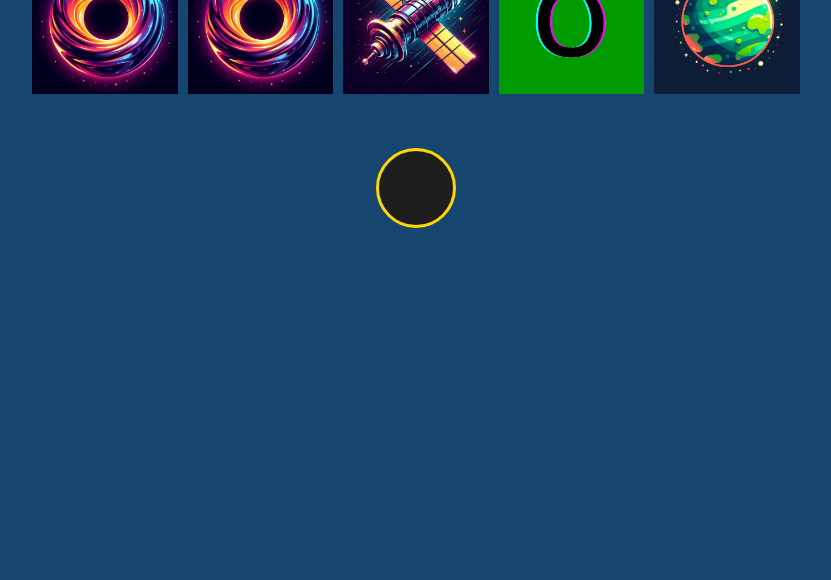
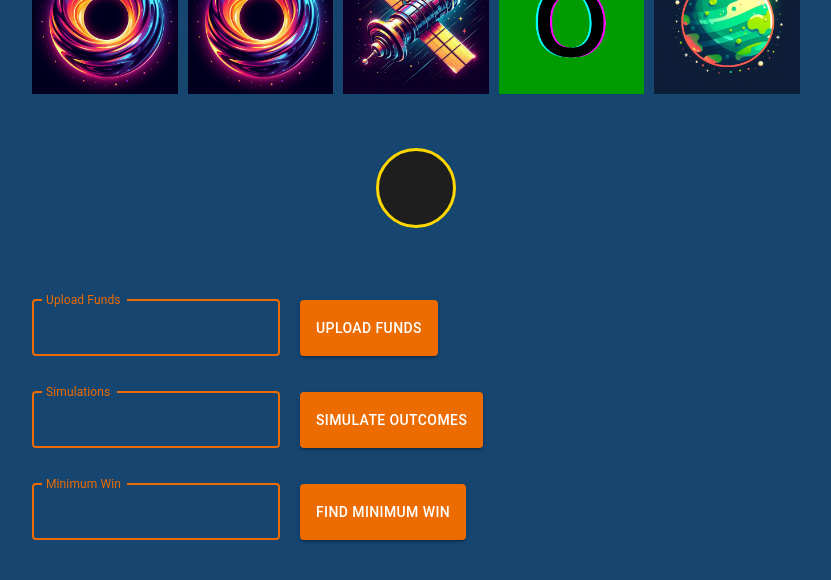
Before and after one commit to gobshmacked/Pokies, a React (Create React App) app: page / in a window 1280 px wide. Shown: the part 1266-1846 px from the top of the page, without its empty margins (224-1055 px from the left). Built offline with nearby package versions, Linux system fonts and the light colour scheme.

Commit message:
implemented money upload and simulations

```diff
--- a/src/react_components/DefaultPage.jsx
+++ b/src/react_components/DefaultPage.jsx
@@ -1,5 +1,8 @@
 import React, { useRef } from 'react'
 import { styled } from '@mui/material'
+import Box from '@mui/material/Box';
+import Button from '@mui/material/Button';
+import TextField from '@mui/material/TextField';
 import { AnswerGrid } from './AnswerGrid'
 import { BaseMachine } from '../pokies_maths/classes/BaseMachine.js'
 import { ScoreMethodA } from '../pokies_maths/classes/ScoreMethodA.js'
@@ -20,6 +23,11 @@ export function DefaultPage(props) {
 	const [winningsArray, setWinningsArray] = React.useState([])
 	const [gameState, setGameState] = React.useState(['green'])
 	const [gameStateChanger, setGameStateChanger] = React.useState(false)
+	const [uploadFunds, setUploadFunds] = React.useState('');
+	const [simulateSpins, setSimulateSpins] = React.useState('');
+	const [nextWinValue, setNextWinValue] = React.useState('');
+	const [showSimulationText, setShowSimulationText] = React.useState(false);
+	const [simulationTexts, setSimulationTexts] = React.useState([0, 0, 0]);
 
 	let scoreArrayA = [145, 33, 35, 37, 39, 41, 100, 150, 250, 450, 800, 100, 550];
 	let probabilityArrayA = [45, 60, 61, 62, 63, 64, 80, 76, 50, 24, 14, 17, 18];
@@ -64,29 +72,6 @@ export function DefaultPage(props) {
 	const machineC = new BaseMachine(scoreMethodC, sequenceGeneratorC);
 
 
-// 	// value of each symbol
-// let scoreArray = [180, 33, 35, 37, 39, 41, 130, 170, 270, 580, 1000, 100, 750];
-// // probability of each symbol
-// let probabilityArray = [40, 65, 66, 67, 68, 69, 80, 76, 50, 24, 14, 17, 18];
-// // probability of appearence in subsequent rows if present in row 1
-// let rowOneMultiplier = [1.2, 1.05, 1.05, 1.05, 1.05, 1.05, 1.2, 1.2, 1.2, 1.2, 1.2, 1, 1]
-// // variables for long term probability effects
-// let longTermWeightingAdd = [0.08, 0.03, -0.03, 0.03, 0.03, 0.03, 0.02, 0.08, 0.15, 0.02, 0.02, 0, 0.05]
-// let longTermWeightingRange = [0.4, 0.2, 0.2, 0.2, 0.2, 0.2, 0.1, 0.23, 0.5, 0.1, 0.25, 0, 0.2]
-
-// 	// backend generator creation start
-
-// 	// sequence generator A, row 1 alters successive rows
-// 	const sequenceGeneratorRef = useRef(null);
-//   if (sequenceGeneratorRef.current === null) {
-//     sequenceGeneratorRef.current = new SequenceGeneratorA(probabilityArray, rowOneMultiplier, longTermWeightingAdd, longTermWeightingRange);
-//   }
-//   const sequenceGenerator = sequenceGeneratorRef.current;
-// 	// const sequenceGenerator = new SequenceGeneratorA(probabilityArray, rowOneMultiplier, longTermWeightingAdd, longTermWeightingRange)
-//   const scoreMethod = new ScoreMethodA(scoreArray);
-//   const machine = new BaseMachine(scoreMethod, sequenceGenerator);
-// 	// backend generator creation end
-
 	function setNewGameState(newState) {
 		setGameState(newState)
 	}
@@ -113,6 +98,11 @@ export function DefaultPage(props) {
 		stateOption2 = 'yellow'
 	}
 
+	function handleMainButtonClick(machine) {
+		nextPokiesNumbers(machine)
+		setShowSimulationText(false)
+	}
+
   function nextPokiesNumbers(machine) {
 		let winningArray = []
 		let nextNumbers = machine.generate()
@@ -124,12 +114,7 @@ export function DefaultPage(props) {
 		setSpins(spins + 1)
 		setWinnings(amountWon)
 		setTotalWinnings(totalWin)
-    let nextNumbersFlattened = [];
-    for (let i = 0; i < 3; i++) {
-      for (let j = 0; j < 5; j++) {
-        nextNumbersFlattened.push(nextNumbers[i][j]);
-      }
-    }
+    let nextNumbersFlattened = flattenOutput(nextNumbers)
 
     // Set all images to null first
     setDelayedPokieNumbers(Array(15).fill(null));
@@ -146,6 +131,26 @@ export function DefaultPage(props) {
     });
   }
 
+	function flattenOutput(array) {
+		let flattenedArray = []
+		for (let i = 0; i < 3; i++) {
+      for (let j = 0; j < 5; j++) {
+        flattenedArray.push(array[i][j]);
+      }
+    }
+		return flattenedArray
+	}
+
+	function setPokiesNumbers(ansArray) {
+		setDelayedPokieNumbers(prev => {
+      const newNumbers = [...prev];
+      flattenOutput(ansArray).forEach((num, index) => {
+        newNumbers[index] = num;
+      });
+      return newNumbers;
+    });
+	}
+
 	function winningIndices(winningArray) {
 		let indices = []
 		for (let i = 0; i < winningArray.length; i++) {
@@ -160,19 +165,26 @@ export function DefaultPage(props) {
 	}
 
 	function checkForPlanetChange(answerArray) {
+		if (checkForPlanetChangeBool(answerArray)) {
+			setTimeout(() => {
+				setGameStateChanger(true);
+			}, 2500);
+		}
+	}
+
+	function checkForPlanetChangeBool(answerArray) {
 		for (let i = 0; i < 3; i++) {
 			let lineShipCount = 0
 			for (let j = 0; j < 5; j++) {
 				if (answerArray[i][j] === 11) {
 					lineShipCount++
 				}
-				if (lineShipCount === 5) {
-					setTimeout(() => {
-						setGameStateChanger(true);
-					}, 2500);
-				}
+			}
+			if (lineShipCount === 5) {
+				return true
 			}
 		}
+		return false
 	}
 
 	function handleImageClick(newState) {
@@ -189,6 +201,80 @@ export function DefaultPage(props) {
 			return machineA
 		}
 	}
+
+	function nextRandMachine() {
+		let possibleStates = ['green', 'yellow', 'red']
+		possibleStates = possibleStates.filter(item => item != gameState)
+		let generated = Math.random()
+		let finalState = 'green'
+		if (generated <= 0.5) {
+			finalState = possibleStates[0]
+		} else {
+			finalState= possibleStates[1]
+		}
+		setGameState(finalState)
+		return stringToMachine(finalState)
+	}
+
+	function stringToMachine(string) {
+		if (string === 'green') {
+			return machineA
+		} else if (string === 'yellow') {
+			return machineB
+		}
+		return machineC
+	}
+
+	function simulateWinnings(iterations, machine) {
+		let sum = 0
+		let nextNumbers
+		let amountWon
+		for (let i = 0; i < iterations; i++) {
+			let winningArray = []
+			nextNumbers = machine.generate()
+			// plant change check
+			amountWon = machine.winnings(nextNumbers, winningsArray)
+			sum += amountWon
+			setWinningsArray(winningIndices(winningArray))
+			if (checkForPlanetChangeBool(nextNumbers)) {
+				machine = nextRandMachine()
+			}
+		}
+		if (sum !== 0) {
+			sum = parseFloat(sum.toFixed(2))
+		}
+		setSpins(spins + iterations)
+		setWinnings(amountWon)
+		setTotalWinnings(parseFloat((totalWinnings + sum - iterations * 1.0).toFixed(2)))
+		setPokiesNumbers(nextNumbers)
+		setShowSimulationText(true)
+		setSimulationTexts([iterations, sum, parseFloat(((1.0 * sum / iterations) * 100).toFixed(2))])
+		return sum
+	}
+
+	// function minimumWin(minimum, iterations) {
+	// 	let nextNumbers
+	// 	for (let i = 0; i < iterations; i++) {
+	// 		let winningArray = []
+	// 		nextNumbers = machine.generate()
+	// 		// plant change check
+	// 		let amountWon = machine.winnings(nextNumbers, winningsArray)
+	// 		// amoutn won something
+	// 		setWinningsArray(winningIndices(winningArray))
+	// 		let totalWin = totalWinnings + amountWon - 1
+	// 		if (totalWin % 1 !== 0) totalWin = parseFloat(totalWin.toFixed(2))
+	// 		setSpins(spins + 1)
+	// 		setWinnings(amountWon)
+	// 		setTotalWinnings(totalWin)
+	// 		if (checkForPlanetChangeBool(nextNumbers)) {
+	// 			machine = nextRandMachine()
+	// 		}
+	// 	}
+	// 	setPokiesNumbers(nextNumbers)
+	// 	setShowSimulationText(true)
+	// 	setSimulationTexts([iterations, sum.toFixed(2), ((1.0 * sum / iterations) * 100).toFixed(2)])
+	// 	return sum
+	// }
 
   return (
     <PageBox>
@@ -209,9 +295,30 @@ export function DefaultPage(props) {
       <br /><br /><br />
       <PokiesInteractBlock>
         <PokiesButtonBlock>
-          <StyledButton onClick={() => nextPokiesNumbers(getMachine())} />
+          <StyledButton onClick={() => handleMainButtonClick(getMachine())}/>
         </PokiesButtonBlock>
       </PokiesInteractBlock>
+			<br /><br />
+			{showSimulationText && <WritingBlock>
+				<Title3>Spent:&nbsp;&nbsp;&nbsp;&nbsp;&nbsp;&nbsp;&nbsp;&nbsp;&nbsp;&nbsp;&nbsp;&nbsp;&nbsp;${simulationTexts[0]}</Title3>
+				<Title3>Won:&nbsp;&nbsp;&nbsp;&nbsp;&nbsp;&nbsp;&nbsp;&nbsp;&nbsp;&nbsp;&nbsp;&nbsp;&nbsp;&nbsp;&nbsp;${simulationTexts[1]}</Title3>
+				<Title3>Return rate:&nbsp;&nbsp;{simulationTexts[2]}%</Title3>
+			</WritingBlock>}
+			<br /><br />
+			<TextButtonBox>
+				<TextField value={uploadFunds} label="Upload Funds" color="warning" onChange={(e) => setUploadFunds(e.target.value)} sx={{'& .MuiInputBase-input': {color: '#DEEFFF',}}} focused />
+				<Button variant="contained" color="warning" onClick={() => setTotalWinnings(totalWinnings + parseInt(uploadFunds))}>Upload Funds</Button>
+			</TextButtonBox>
+			<br /><br />
+			<TextButtonBox>
+				<TextField value={simulateSpins} label="Simulations" color="warning" onChange={(e) => setSimulateSpins(e.target.value)} sx={{'& .MuiInputBase-input': {color: '#DEEFFF',}}} focused />
+				<Button variant="contained" color="warning" onClick={() => simulateWinnings(parseInt(simulateSpins), stringToMachine(gameState))}>Simulate Outcomes</Button>
+			</TextButtonBox>
+			<br /><br />
+			<TextButtonBox>
+				<TextField value={nextWinValue} label="Minimum Win" color="warning" onChange={(e) => setNextWinValue(e.target.value)} sx={{'& .MuiInputBase-input': {color: '#DEEFFF',}}} focused />
+				<Button variant="contained" color="warning" onClick={() => setTotalWinnings(totalWinnings + parseInt(uploadFunds))}>Find Minimum Win</Button>
+			</TextButtonBox>
 			{gameStateChanger && (
         <Overlay>
           <ImageBox>
@@ -378,6 +485,7 @@ const Title2 = styled('p')({
 
 const Title3 = styled('p')({
 	fontSize: '2.3vw',
+	color: '#DEEFFF',
 	margin: '0px',
 	'@media (max-width: 800px)': {
 		fontSize: '3vw'
@@ -386,3 +494,10 @@ const Title3 = styled('p')({
 		fontSize: '6vw'
 	},
 })
+
+const TextButtonBox = styled('div')({
+	display: 'flex',
+	flexDirection: 'row',
+	justifyContent: 'start',
+	columnGap: '20px'
+})
```
